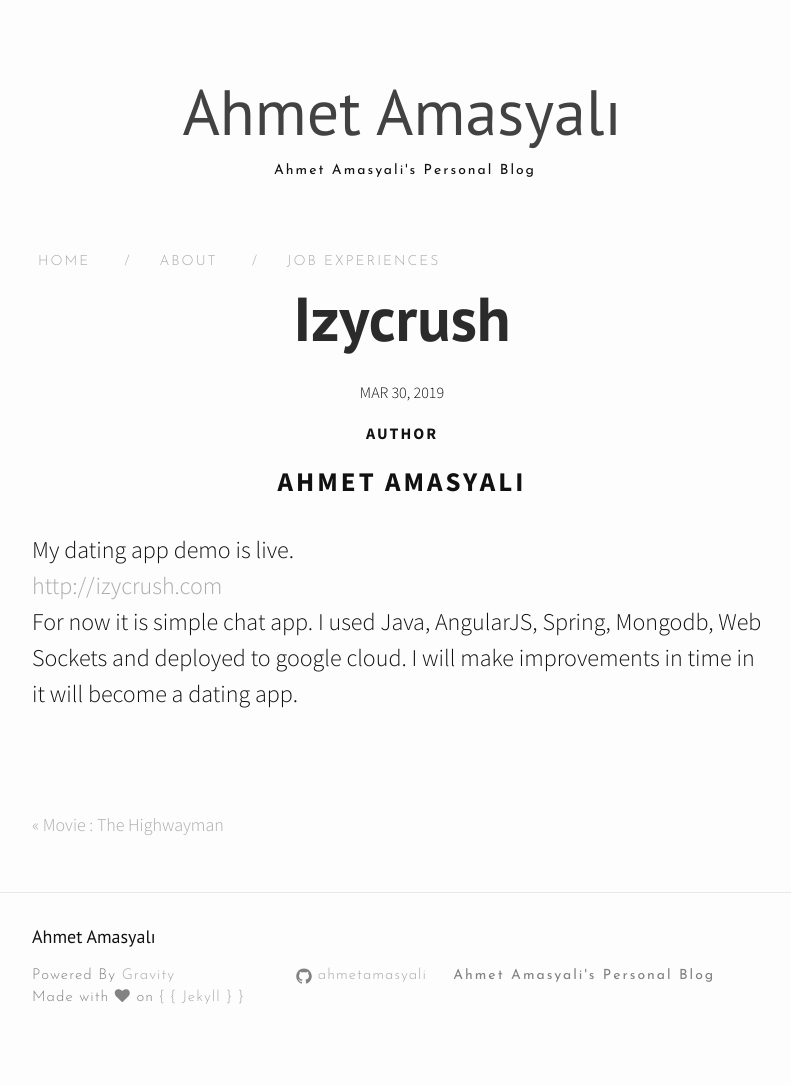
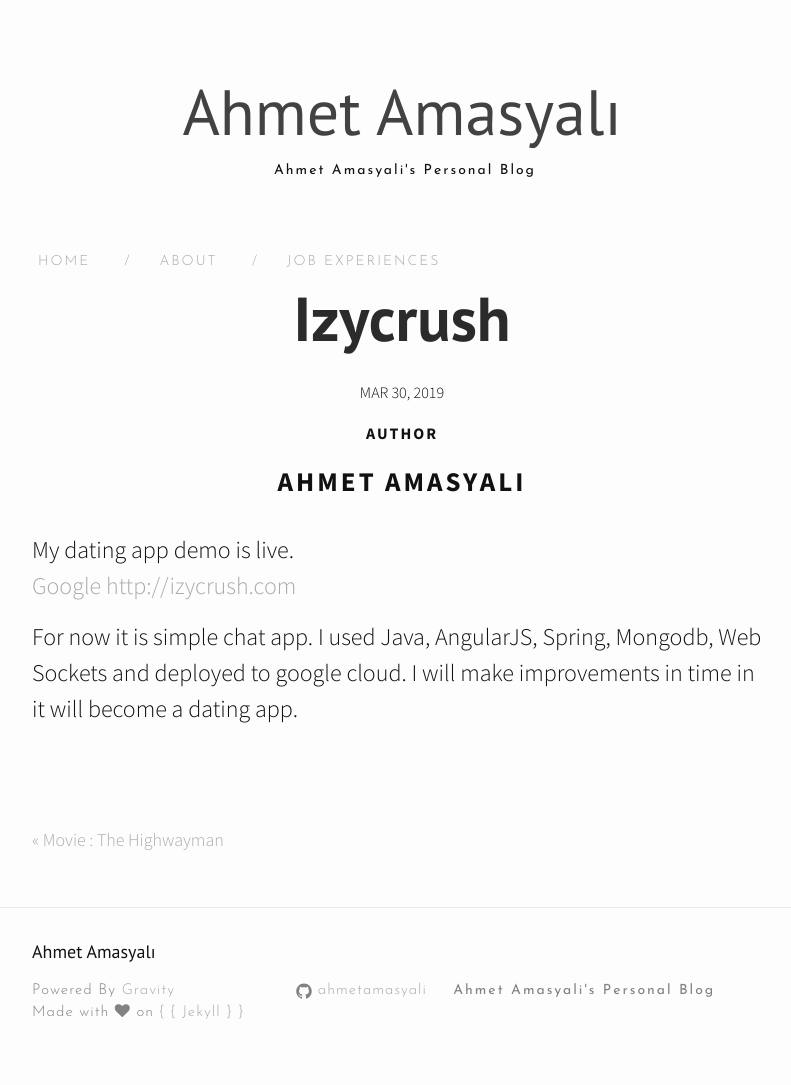
Before and after one commit to ahmetamasyali/blog.github.io, a Jekyll site: the page built from _posts/2016-03-29-izycrush.markdown, in a window 1280 px wide. Shown: the whole page, without its empty margins (238-1029 px from the left). Built offline with Jekyll 4.4.1, drawn with Linux system fonts in a browser that asks for light colours; nearby versions of some CDN libraries.

Commit message:
blog new posts

```diff
--- a/_config.yml
+++ b/_config.yml
@@ -2,8 +2,8 @@
 title: Ahmet Amasyalı
 email: ahmetamasyali@hotmail.com
 description: Ahmet Amasyali's Personal Blog
-baseurl: "/blog" # the subpath of your site, e.g. /blog
-url: "https://ahmetamasyali.github.io" # the base hostname & protocol for your site
+baseurl: "/" # the subpath of your site, e.g. /blog
+url: "https://ahmetamasyali.github.io/blog" # the base hostname & protocol for your site
 github_username:  ahmetamasyali
 paginate: 5
 theme-dark: false #Set to true to change to dark website theme
--- a/_posts/2016-03-29-izycrush.markdown
+++ b/_posts/2016-03-29-izycrush.markdown
@@ -7,7 +7,8 @@
 ---
 My dating app demo is live.
 <br/>
-<a href="http://izycrush.com" class="external" target="_blank">http://izycrush.com</a>
-<br/>
+[Google](http://www.google.com)
+[http://izycrush.com](http://izycrush.com)
+
 For now it is simple chat app. I used Java, AngularJS, Spring, Mongodb, Web Sockets and deployed to google cloud.
 I will make improvements in time in it will become a dating app.
```
